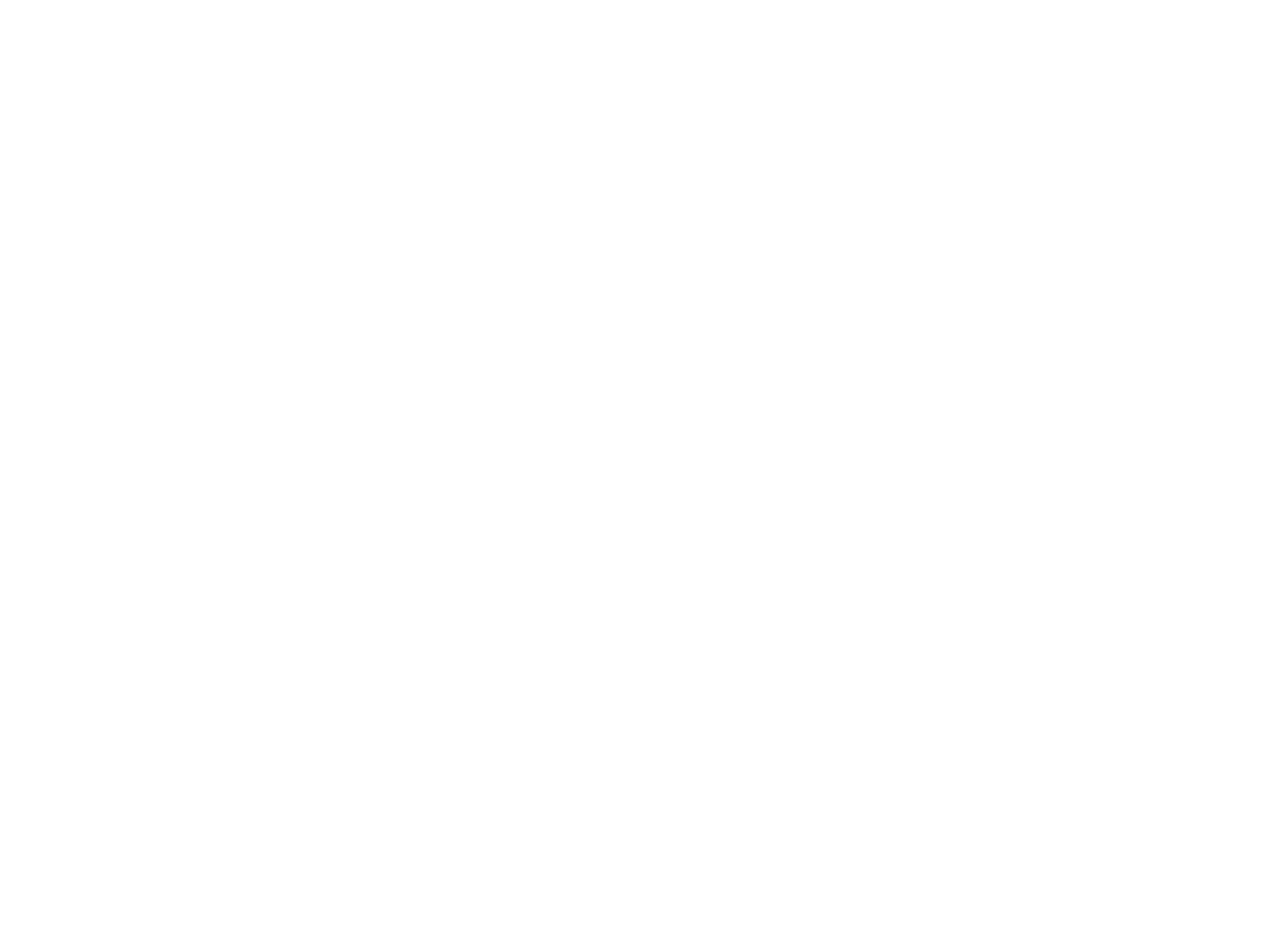
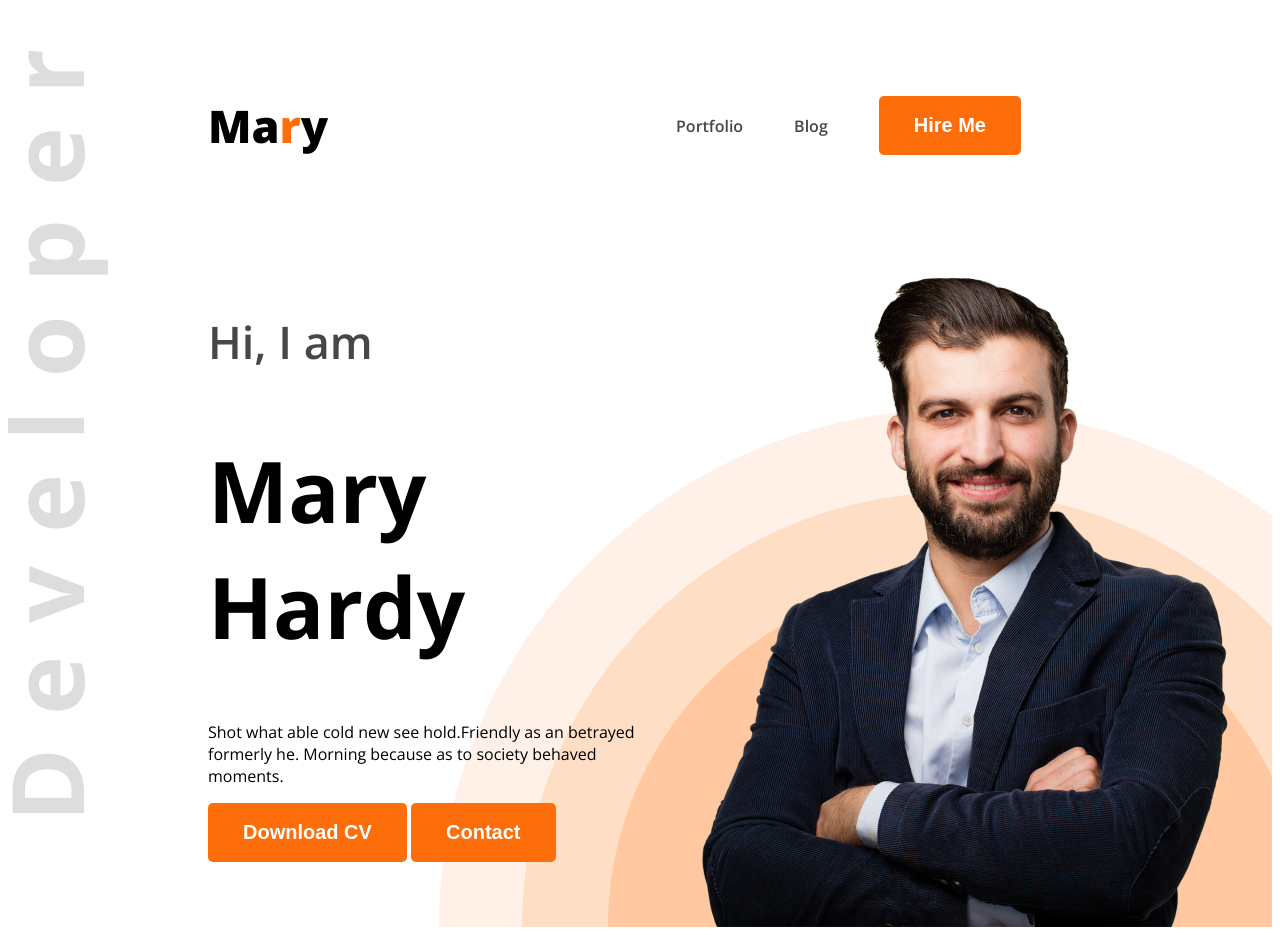
Before and after one commit to Erenshoyo/web-developer-portfolio, a plain HTML site: page index.html in a window 1280 px wide. Before the commit the page ends 800 px from the top, so only its background shows below. Drawn offline with nearby package versions, Linux system fonts and the light colour scheme.

Commit message:
One-fourth done

```diff
--- /dev/null
+++ b/Styles/portfolio.css
@@ -0,0 +1,80 @@
+.open-sans-normal {
+  font-family: "Open Sans", sans-serif;
+  font-optical-sizing: auto;
+  /* font-weight: 800; */
+  font-style: normal;
+  font-variation-settings:
+    "wdth" 100;
+}
+
+
+
+/* Shared Styles */
+.text-primary{
+    color:#FD6E0A
+}
+.dark-2{
+    color: #474747;
+}
+.btn-primary{
+    background-color: #FD6E0A;
+    border: none;
+    /* width: 150px;
+    height: 64px; */
+    color: white;
+    border-radius: 5px;
+    font-weight: bold;
+    font-size: 20px;
+    padding: 18px 35px;
+}
+/* header */
+.header{
+    background-image: url("../images/developer.png"), url(../images/header_bg.png);
+    background-repeat: no-repeat;
+    background-position: top left, bottom right;
+}
+/* Nav Styles */
+nav{
+    display: flex;
+    align-items: center;
+    justify-content: space-between;
+    margin: 50px 200px
+}
+.nav-title{
+    font-weight: 800;
+    font-size: 45px;
+}
+nav ul{
+    display: flex;
+    align-items: center;
+}
+nav ul li{
+    list-style: none;
+    margin-right: 51px;
+
+}
+nav ul li a{
+    text-decoration: none;
+    font-weight: 600;
+}
+/* Banner Styles */
+.banner{
+    display: flex;
+    justify-content: space-between;
+    margin: 0 35px 0 200px;
+}
+.banner-content{
+    max-width: 580px;
+}
+.banner-greetings{
+    font-size: 45px;
+    font-weight: 600;
+}
+.banner-title{
+    font-size: 85px;
+    font-weight: bold;
+}
+.banner-profile-pic{
+    width: 584px;
+    height: 676px;
+}
--- a/index.html
+++ b/index.html
@@ -4,10 +4,33 @@
     <meta charset="UTF-8">
     <meta name="viewport" content="width=device-width, initial-scale=1.0">
     <title>Web Developer Portfolio</title>
+    <link rel="preconnect" href="https://fonts.googleapis.com">
+<link rel="preconnect" href="https://fonts.gstatic.com" crossorigin>
+<link href="https://fonts.googleapis.com/css2?family=Open+Sans:ital,wght@0,300..800;1,300..800&family=Work+Sans:ital,wght@0,100..900;1,100..900&display=swap" rel="stylesheet">
+    <link rel="stylesheet" href="Styles/portfolio.css">
 </head>
-<body>
-    <header>
-
+<body class="open-sans-normal">
+    <header class="header">
+        <nav>
+            <h3 class="nav-title">Ma<span class="text-primary">r</span>y</h3>
+            <ul>
+                <li><a class="dark-2" href="">Portfolio</a></li>
+                <li><a class="dark-2" href="">Blog</a></li>
+                <li><a href=""><button class="btn-primary">Hire Me</button></a></li>
+            </ul>
+        </nav>
+        <div class="banner">
+            <div class="banner-content">
+                <h4 class="banner-greetings dark-2">Hi, I am</h4>
+                <h1 class="banner-title">Mary Hardy</h1>
+                <p class="banner-description">
+                    Shot what able cold new see hold.Friendly as an betrayed formerly he. Morning because as to society behaved moments.
+                </p>
+                <button class="btn-primary">Download CV</button>
+                <button class="btn-primary">Contact</button>
+            </div>
+            <img class="banner-profile-pic" src="images/hardy.png" alt="">
+        </div>
     </header>
     <main>
 
```
